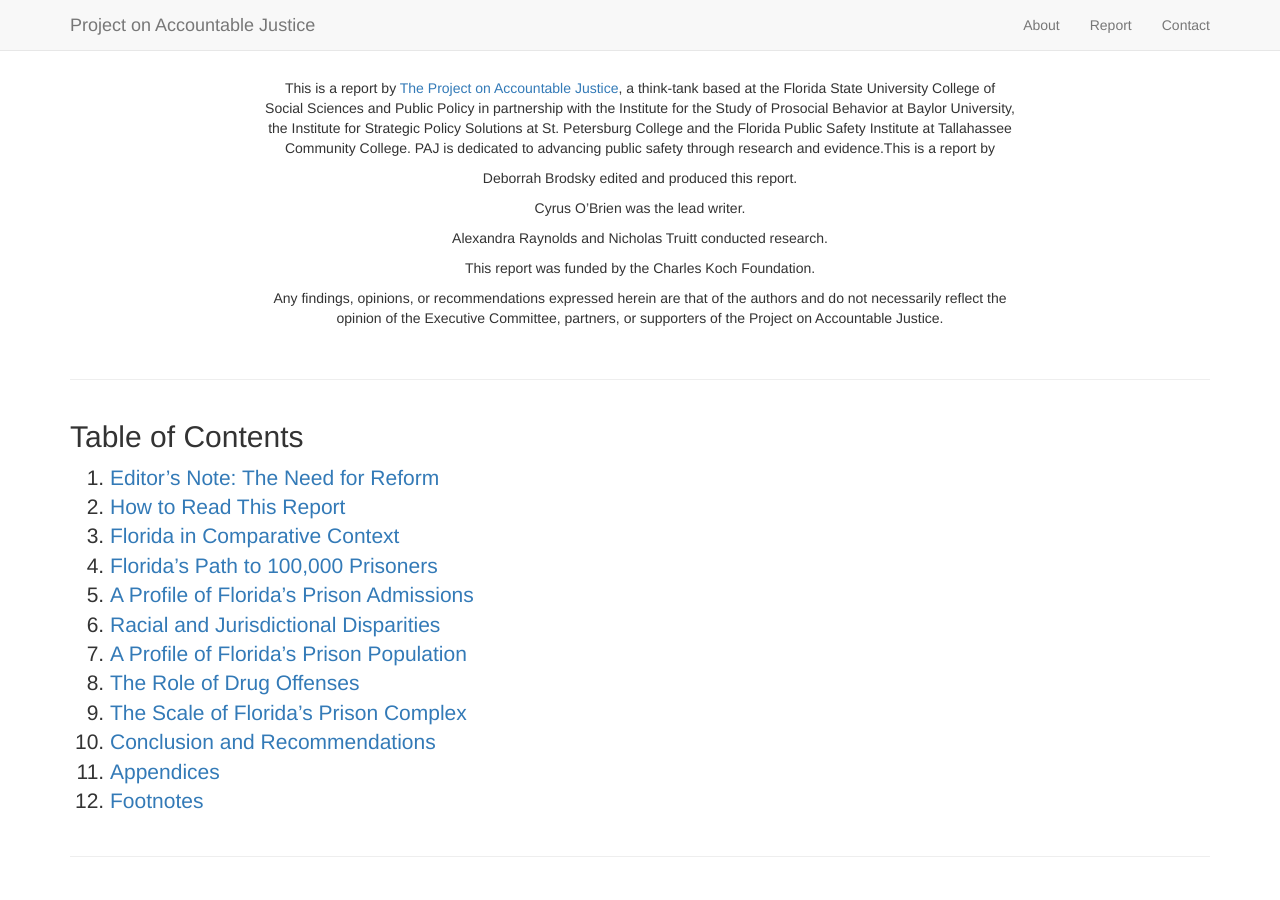
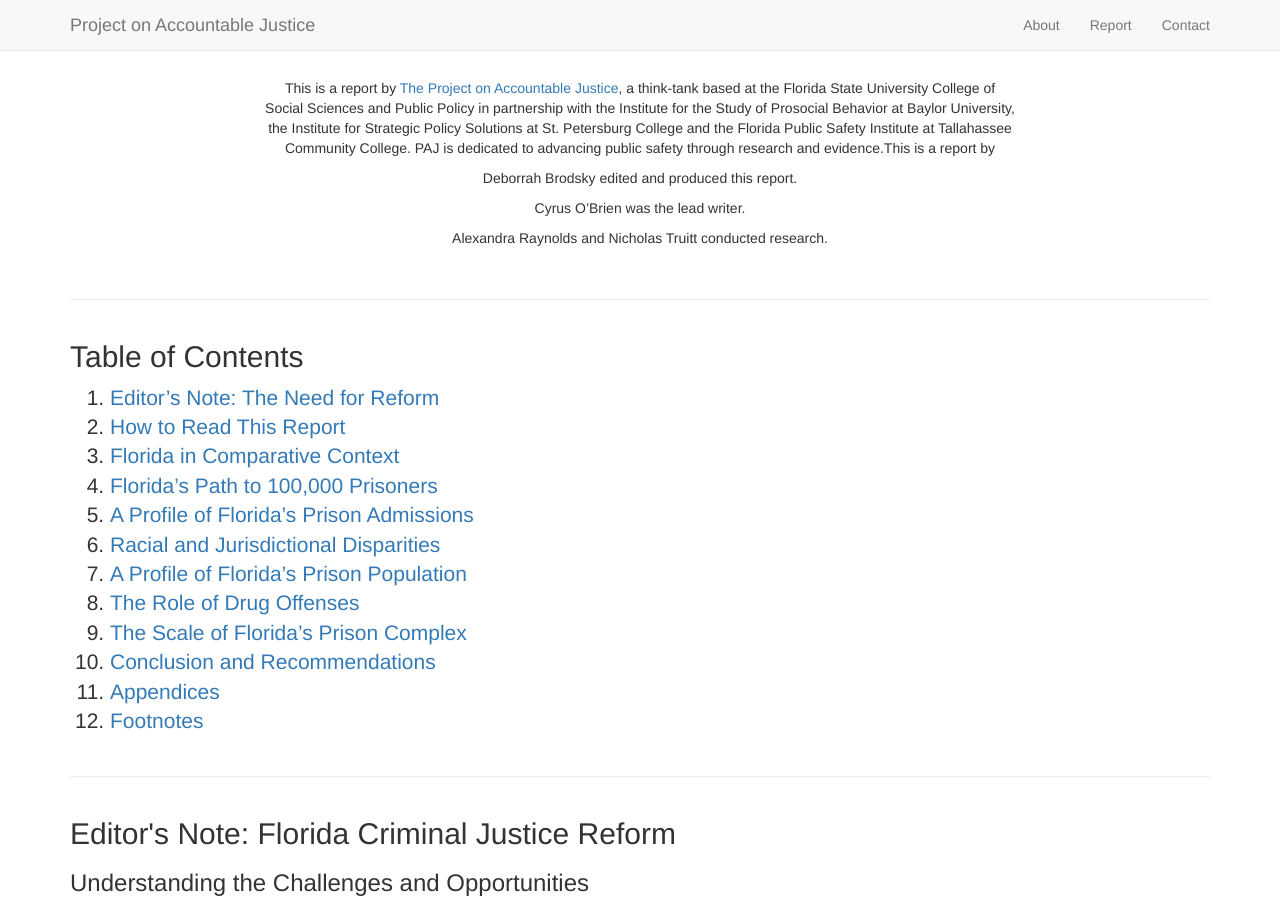
Before and after one commit to accountablejustice/report, a Jekyll site: the page built from datavis/index.html, in a window 1280 px wide and 900 px high, scrolled down 346 px. Built offline with Jekyll 4.4.1, drawn with Linux system fonts in a browser that asks for light colours; nearby versions of some CDN libraries; library files that are not in the unit come from our copies.

```diff
--- a/_includes/about.html
+++ b/_includes/about.html
@@ -13,10 +13,6 @@
                 <p>Deborrah Brodsky edited and produced this report.</p>
                 <p>Cyrus O’Brien was the lead writer.</p>
                 <p>Alexandra Raynolds and Nicholas Truitt conducted research.</p>
-                <p>This report was funded by the Charles Koch Foundation.</p>
-
-                <p>Any findings, opinions, or recommendations expressed herein are that of the authors and do not necessarily reflect the opinion of the Executive Committee, partners, or supporters of the Project on Accountable Justice.</p>
-
                 <br/>
               </div>
         </div>
--- a/_layouts/default.html
+++ b/_layouts/default.html
@@ -1,11 +1,9 @@
 <!DOCTYPE html>
 <html>
-<body>
 <head>
 {% include head.html %}
-
 </head>
-
+<body>
 {% include header.html %}
 {% include about.html %}
 {% include page_content.html %}
```
